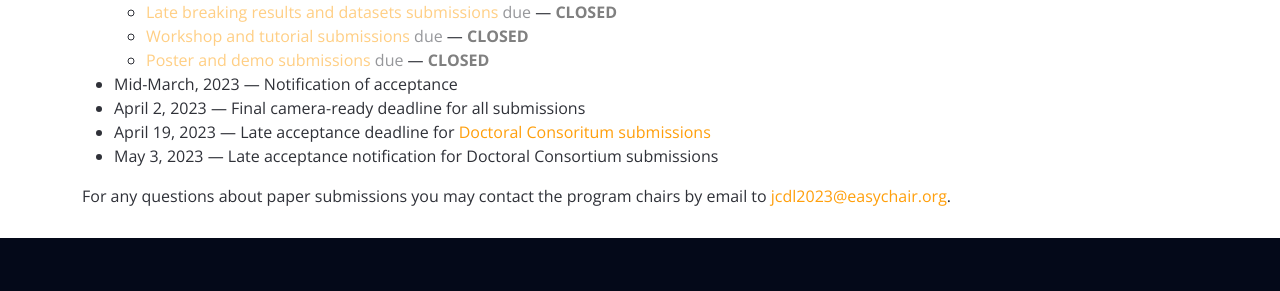
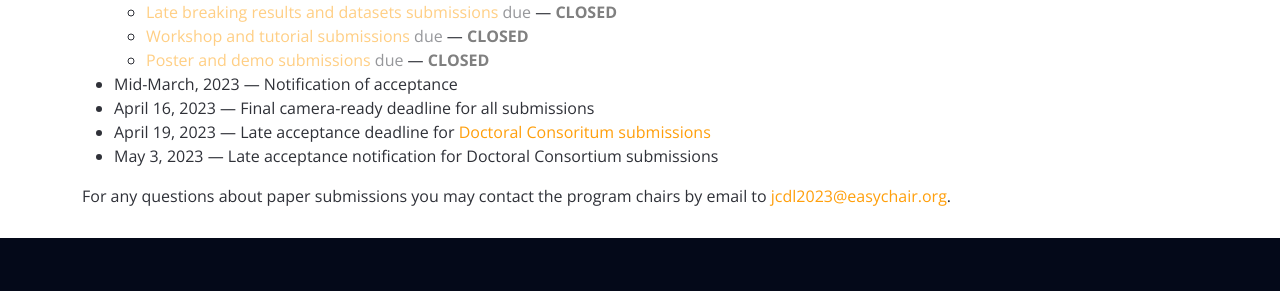
Before and after one commit to shawnmjones/JCDL2023-website-source, a Jekyll site: the page built from important-dates.html, in a window 1280 px wide. Shown: the part 373-664 px from the top of the page. Built offline with Jekyll 4.4.1, drawn with Linux system fonts in a browser that asks for light colours.

Commit message:
Update important-dates.html
corrected camera-ready version deadline

```diff
--- a/important-dates.html
+++ b/important-dates.html
@@ -46,7 +46,7 @@ permalink: /dates/
                 <li><span style="opacity: 0.5"><a href="https://2023.jcdl.org/calls/posters-demos/">Poster and demo submissions</a> due</span>  &mdash; <span style="opacity: 1.0; font-weight: bolder; color: grey;">CLOSED</span></li>
             </ul>
         <li>Mid-March, 2023 &mdash; Notification of acceptance</li>
-        <li>April 2, 2023 &mdash; Final camera-ready deadline for all submissions</li>
+        <li>April 16, 2023 &mdash; Final camera-ready deadline for all submissions</li>
         <li>April 19, 2023 &mdash; Late acceptance deadline for <a href="https://2023.jcdl.org/calls/dc/#deadlines">Doctoral Consoritum submissions</a></li>
         <li>May 3, 2023 &mdash; Late acceptance notification for Doctoral Consortium submissions</li>
     </ul>
```
